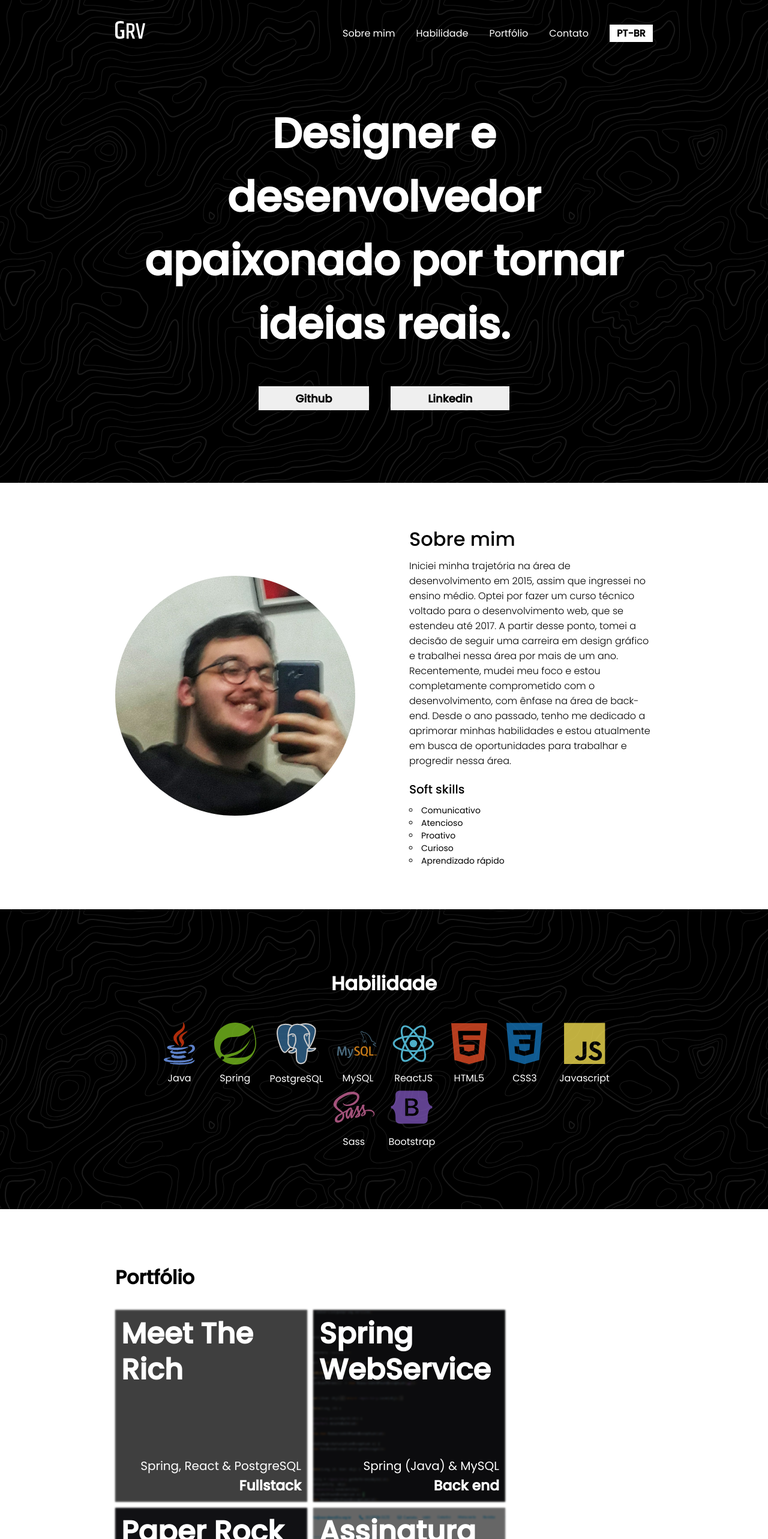
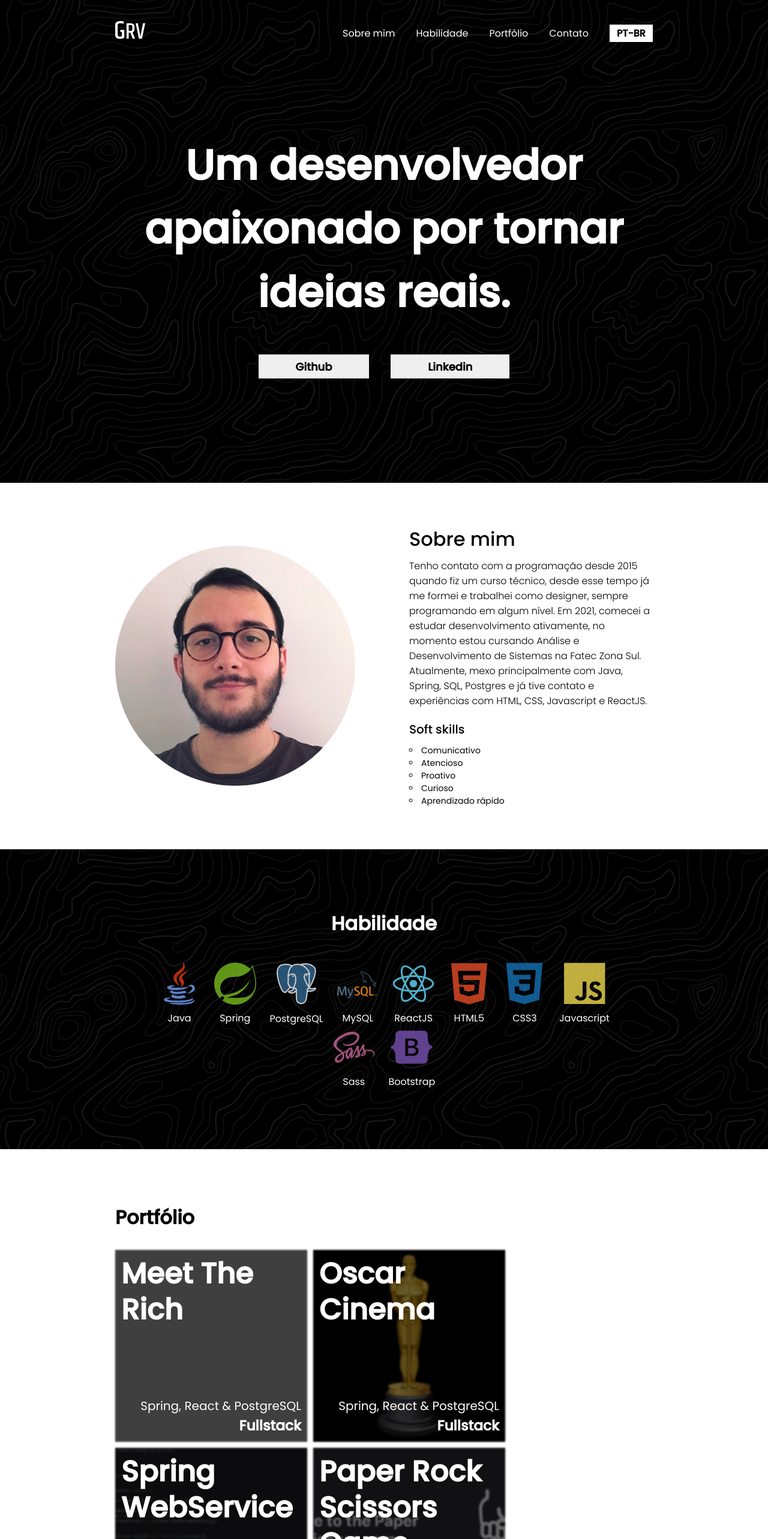
Before and after one commit to guilhermereis1k/personalportfolio, a React (Vite) app: page / in a window 1280 px wide. Shown: the top 2566 px of the page at 60% size. Built offline with nearby package versions, Linux system fonts and the light colour scheme; grey boxes are pictures that could not be loaded.

Commit message:
V1.7 (Fix)

```diff
--- a/src/components/About.jsx
+++ b/src/components/About.jsx
@@ -15,16 +15,7 @@ const About = () => {
           <h2>{language == "ptBR" ? `Sobre mim` : `About me`}</h2>
           <p>
             {language == "ptBR"
-              ? `Iniciei minha trajetória na área de desenvolvimento em 2015, assim
-            que ingressei no ensino médio. Optei por fazer um curso técnico
-            voltado para o desenvolvimento web, que se estendeu até 2017. A
-            partir desse ponto, tomei a decisão de seguir uma carreira em design
-            gráfico e trabalhei nessa área por mais de um ano. Recentemente,
-            mudei meu foco e estou completamente comprometido com o
-            desenvolvimento, com ênfase na área de back-end. Desde o ano
-            passado, tenho me dedicado a aprimorar minhas habilidades e estou
-            atualmente em busca de oportunidades para trabalhar e progredir
-            nessa área.`
+              ? ` Tenho contato com a programação desde 2015 quando fiz um curso técnico, desde esse tempo já me formei e trabalhei como designer, sempre programando em algum nível. Em 2021, comecei a estudar desenvolvimento ativamente, no momento estou cursando Análise e Desenvolvimento de Sistemas na Fatec Zona Sul. Atualmente, mexo principalmente com Java, Spring, SQL, Postgres e já tive contato e experiências com HTML, CSS, Javascript e ReactJS.`
               : `I started my journey in the development field in 2015, right when I entered high school. I chose to pursue a technical course focused on web development, which lasted until 2017. From that point on, I made the decision to pursue a career in graphic design and worked in that field for over a year. Recently, I shifted my focus and am now fully committed to development, with an emphasis on the back-end. Since last year, I have been dedicated to improving my skills, and I am currently seeking opportunities to work and progress in this area.`}
           </p>
           <h3>Soft skills</h3>
--- a/src/components/Intro.jsx
+++ b/src/components/Intro.jsx
@@ -15,8 +15,8 @@ const Intro = () => {
         <Container className={classes["intro__content"]}>
           <h1>
             {language == "ptBR"
-              ? `Designer e desenvolvedor apaixonado por tornar ideias reais.`
-              : `Designer and developer passionate about making ideas real.`}
+              ? `Um desenvolvedor apaixonado por tornar ideias reais.`
+              : `A developer passionate about making ideas real.`}
           </h1>
           <div className={classes["intro__button-flex"]}>
             <Link
--- a/src/components/Portfolio.jsx
+++ b/src/components/Portfolio.jsx
@@ -6,6 +6,7 @@ import MeetTheRichImg from "../assets/mtr.png";
 import RevistaSeareiroAssinaturaImg from "../assets/rs.png";
 import SagradoBetelImg from "../assets/sbem.png";
 import PortfolioImg from "../assets/portfolio.png";
+import OscarCinemaPhoto from "../assets/oscarcinemaphoto.webp";
 import { useState, useContext } from "react";
 import { Link } from "react-router-dom";
 import { LanguageContext } from "../routes/App";
@@ -37,6 +38,21 @@ const Portfolio = () => {
               </div>
             </div>
           </Link>
+          <div className={classes["portfolio__item"]}>
+              <img src={`${OscarCinemaPhoto}`} alt="" />
+              <h1 className={classes["portfolio__item--title"]}>
+                {language == "ptBR" ? `Oscar Cinema` : `Oscar Cinema`}
+              </h1>
+              <div className={classes["portfolio__item--link"]}>
+                <h1>
+                  {language == "ptBR" ? `EM PROGRESSO` : `IN PROGRESS`}
+                </h1>
+              </div>
+              <div className={classes["portfolio__item--desc"]}>
+                <p>Spring, React & PostgreSQL</p>
+                <h3>Fullstack</h3>
+              </div>
+            </div>
           <Link
             style={{ textDecoration: "none" }}
             to="https://github.com/guilhermereis1k/webservice-jpa-spring"
--- a/src/components/Skills.jsx
+++ b/src/components/Skills.jsx
@@ -3,7 +3,6 @@ import Container from "./UI/Container.jsx";
 import HtmlSVG from "../assets/svg/htmlSvg";
 import CssSVG from "../assets/svg/cssSVG";
 import JavascriptSVG from "../assets/svg/javascriptSVG";
-import TypescriptSVG from "../assets/svg/typescriptSVG";
 import ReactSVG from "../assets/svg/reactSVG";
 import SassSVG from "../assets/svg/sassSVG";
 import BootstrapSVG from "../assets/svg/bootstrapSVG";
--- a/src/main.jsx
+++ b/src/main.jsx
@@ -3,7 +3,6 @@ import ReactDOM from "react-dom/client";
 import App from "./routes/App.jsx";
 import "./index.css";
 import { createBrowserRouter, RouterProvider } from "react-router-dom";
-import About from "./components/About.jsx";
 
 const router = createBrowserRouter([
   {
```
Also changed, not shown: src/assets/oscarcinemaphoto.webp (added), src/assets/profile-pic.jpg.
